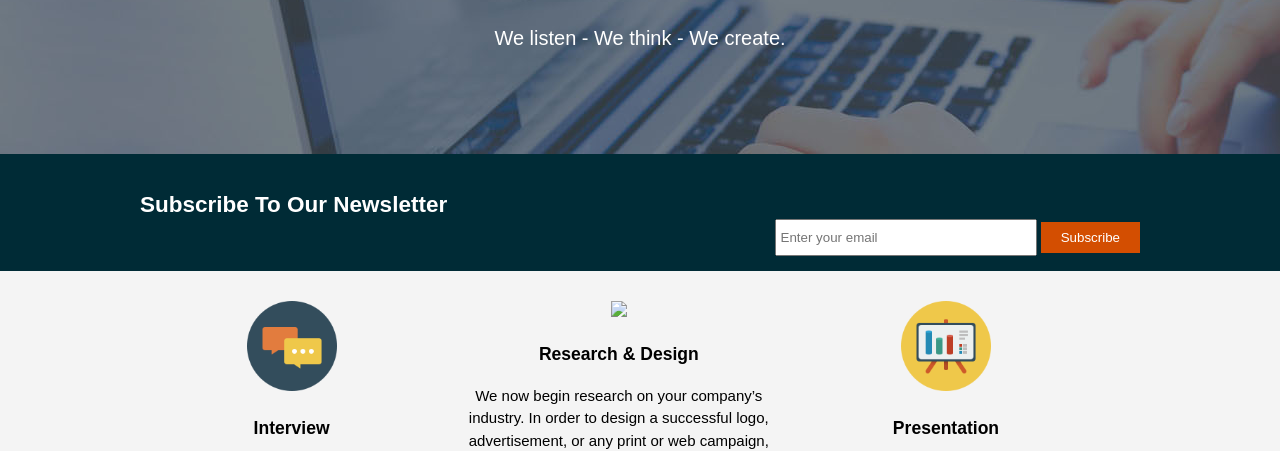
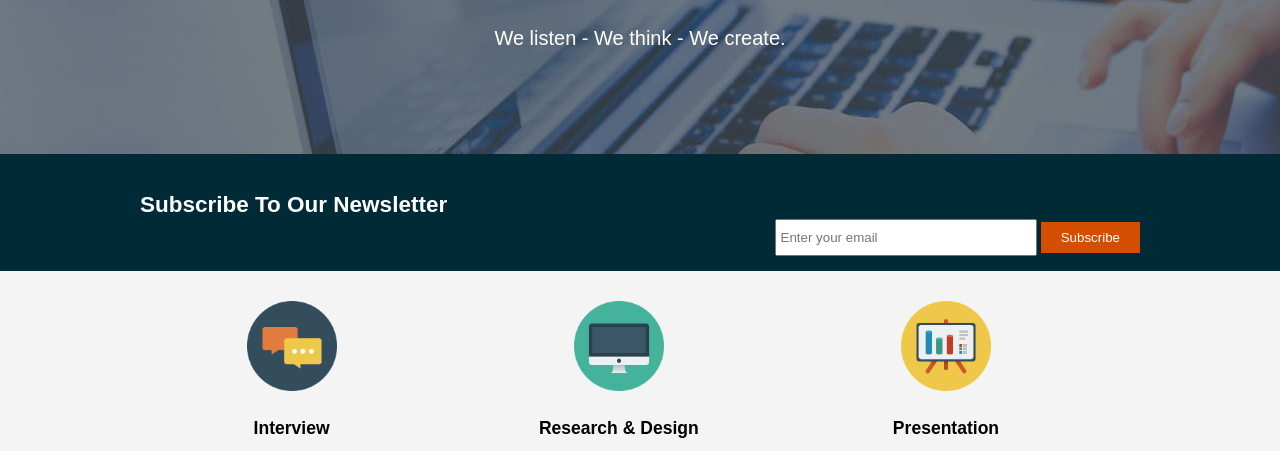
Before and after one commit to vapostolidis/vapostolidis.github.io, a plain HTML site: page index.html in a window 1280 px wide. Shown: the part 349-800 px from the top of the page. Drawn offline with Linux system fonts and the light colour scheme.

Commit message:
Update index.html

```diff
--- a/index.html
+++ b/index.html
@@ -50,7 +50,7 @@ client to make  sure we have the same goals in mind, and there are no misunderst
 break down the costs involved in the work described. Once the estimate is agreed upon, AvA Web Design will proceed with the project.</p>
         </div>
         <div class="box">
-          <img src="./img/Research & Design.png">
+          <img src="./img/Research_Design.png">
           <h3>Research & Design</h3>
           <p>We now begin research on your company’s industry. In order to design a successful logo, advertisement, or any print or web campaign, we must have
 knowledge about your competition and your target audience. We search for inspiration, colors, concepts, and styles. We investigate the local competition
```
